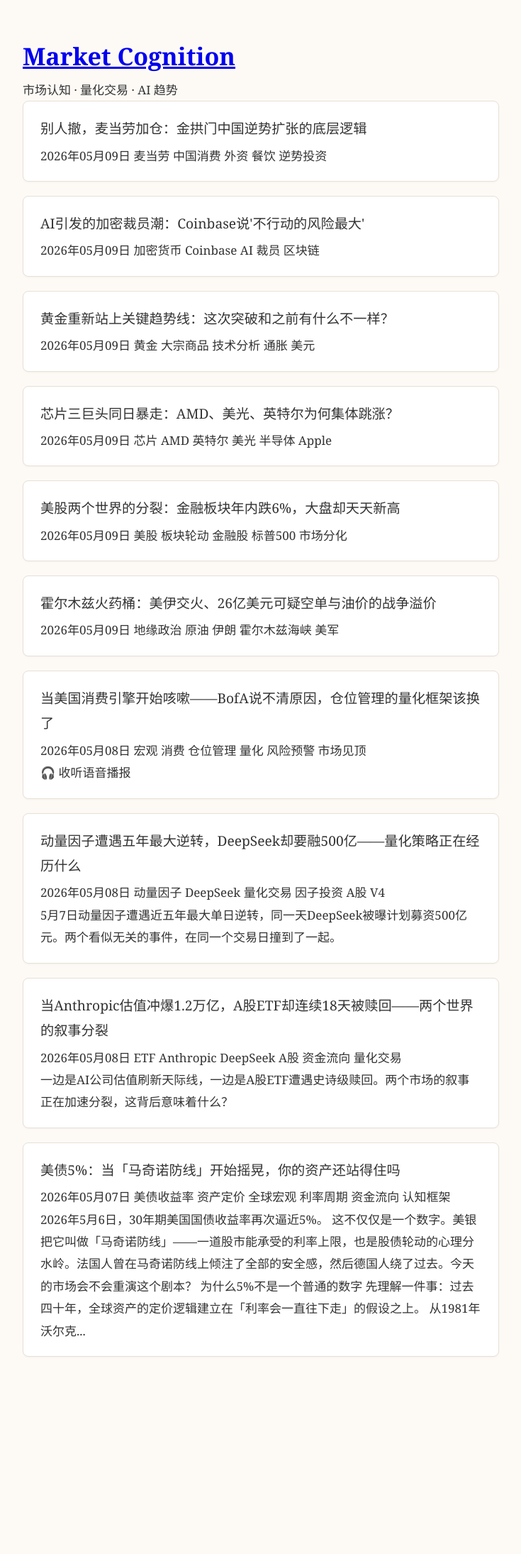
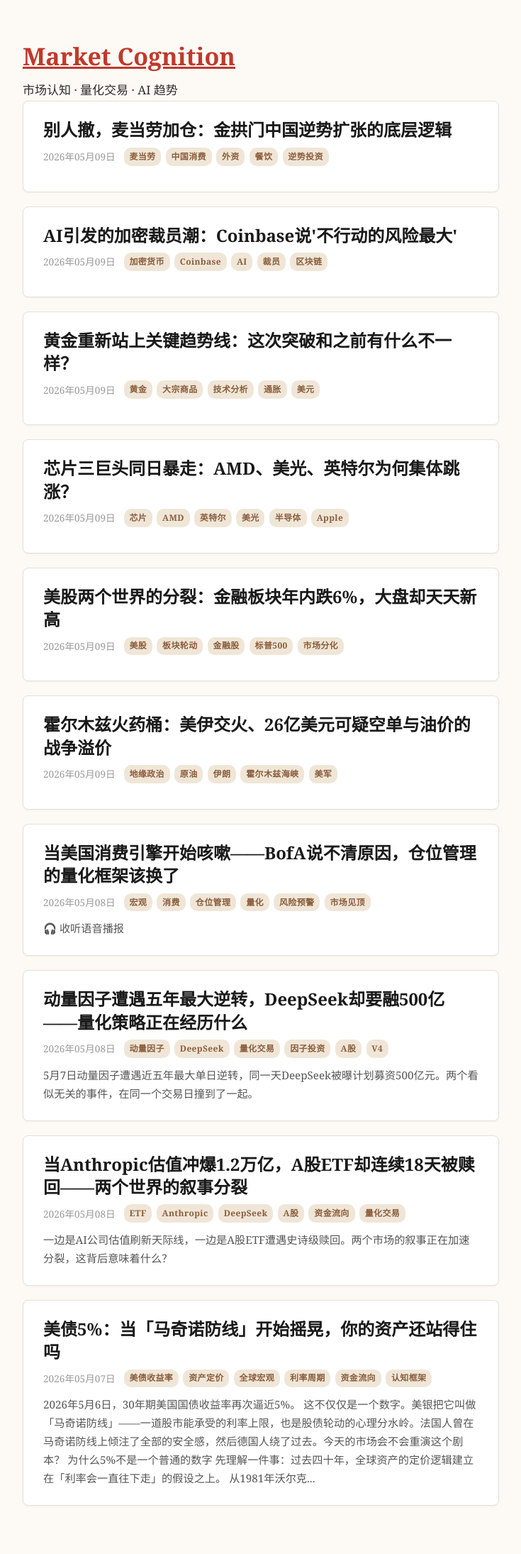
Before and after one commit to betterd365/market-cognition, a Jekyll site: the page built from index.html, in a window 1280 px wide. Shown: the whole page at 71% size, without its empty margins (272-1007 px from the left). Built offline with Jekyll 4.4.1, drawn with Linux system fonts in a browser that asks for light colours; before the commit the page ends 1980 px from its top, so only the background shows below that.

Commit message:
style: 重做视觉层次——标题加大加粗，标签胶囊化，日期/摘要颜色分层

```diff
--- a/css/style.css
+++ b/css/style.css
@@ -4,11 +4,16 @@
   --bg: #fdfaf6;
   --card: #fff;
   --border: #e8e0d5;
-  --text: #333;
-  --muted: #888;
-  --accent: #b8541e;
+  --text: #2d2d2d;
+  --text-secondary: #555;
+  --muted: #999;
+  --accent: #c0392b;
+  --accent-hover: #a93226;
+  --tag-bg: #f0e6d8;
+  --tag-text: #8b5e3c;
   --code-bg: #f5f0e8;
-  --shadow: 0 1px 3px rgba(0,0,0,.04);
+  --shadow: 0 1px 3px rgba(0,0,0,.05);
+  --shadow-hover: 0 2px 8px rgba(0,0,0,.08);
   --radius: 8px;
 }
 
@@ -26,32 +31,149 @@ body {
 /* ── 页头 ── */
 .site-header {
   padding: 2rem 0 1.5rem;
-  border-bottom: 1px solid var(--border);
+  border-bottom: 2px solid var(--border);
   margin-bottom: 2rem;
 }
-.site-header h1 { font-size: 1.6rem; font-weight: 400; }
-.site-header p  { color: var(--muted); margin-top: .25rem; }
+.site-header h1 {
+  font-size: 1.8rem;
+  font-weight: 700;
+  color: var(--text);
+  letter-spacing: 0.02em;
+}
+.site-header p {
+  color: var(--muted);
+  margin-top: .35rem;
+  font-size: 0.95rem;
+}
 
-/* ── 文章列表(首页) ── */
+/* ══════════════════════════════════════
+   首页文章列表
+   ══════════════════════════════════════ */
 .post-list { list-style: none; }
+
 .post-item {
   background: var(--card);
   border: 1px solid var(--border);
   border-radius: var(--radius);
-  padding: 1.25rem 1.5rem;
+  padding: 1.5rem 1.75rem;
   margin-bottom: 1.25rem;
   box-shadow: var(--shadow);
+  transition: box-shadow 0.15s ease;
 }
-.post-item h2 { font-size: 1.2rem; font-weight: 400; margin-bottom: .3rem; }
-.post-item h2 a { color: inherit; text-decoration: none; }
-.post-item h2 a:hover { color: var(--accent); }
-.post-item .meta { font-size: .85rem; color: var(--muted); }
+.post-item:hover {
+  box-shadow: var(--shadow-hover);
+}
 
-/* ── 文章页 ── */
-.post { margin-top: 1.5rem; }
-.post h2 { margin: 1.2rem 0 .5rem; font-size: 1.3rem; font-weight: 500; }
-.post h3 { margin: 1.0rem 0 .4rem; font-size: 1.1rem; font-weight: 500; }
-.post p { margin-bottom: .95rem; }
+/* ── 标题（最突出） ── */
+.post-item h2 {
+  font-size: 1.5rem;
+  font-weight: 700;
+  line-height: 1.35;
+  margin-bottom: 0.5rem;
+}
+.post-item h2 a {
+  color: #1a1a1a;
+  text-decoration: none;
+}
+.post-item h2 a:hover {
+  color: var(--accent);
+}
+
+/* ── 日期（与标签明显区分） ── */
+.post-item .post-meta {
+  display: flex;
+  align-items: center;
+  gap: 0.75rem;
+  margin-bottom: 0.75rem;
+}
+.post-item .post-meta time {
+  color: var(--muted);
+  font-size: 0.85rem;
+}
+
+/* ── 标签（胶囊样式，醒目不喧宾夺主） ── */
+.post-tags {
+  display: flex;
+  flex-wrap: wrap;
+  gap: 0.4rem;
+}
+.tag {
+  display: inline-block;
+  background: var(--tag-bg);
+  color: var(--tag-text);
+  font-size: 0.75rem;
+  font-weight: 600;
+  padding: 0.15em 0.65em;
+  border-radius: 10px;
+  letter-spacing: 0.03em;
+}
+
+/* ── 摘要（清晰可读） ── */
+.post-excerpt {
+  color: var(--text-secondary);
+  font-size: 0.95rem;
+  line-height: 1.7;
+}
+
+/* ── 阅读更多 ── */
+.post-item .read-more {
+  display: inline-block;
+  margin-top: 0.5rem;
+  font-size: 0.85rem;
+  color: var(--accent);
+  font-weight: 600;
+  text-decoration: none;
+}
+.post-item .read-more:hover {
+  text-decoration: underline;
+}
+
+/* ══════════════════════════════════════
+   文章详情页
+   ══════════════════════════════════════ */
+.post {
+  margin-top: 1.5rem;
+}
+
+/* ── 文章标题 ── */
+.post h1 {
+  font-size: 2rem;
+  font-weight: 700;
+  line-height: 1.3;
+  color: #1a1a1a;
+  margin-bottom: 0.6rem;
+}
+
+/* ── 文章元信息 ── */
+.post > .post-meta {
+  display: flex;
+  align-items: center;
+  gap: 0.75rem;
+  margin-bottom: 2rem;
+  padding-bottom: 1rem;
+  border-bottom: 1px solid var(--border);
+}
+.post > .post-meta time {
+  color: var(--muted);
+  font-size: 0.9rem;
+}
+
+/* ── 文章内标题层级 ── */
+.post-content h2 {
+  margin: 2rem 0 0.6rem;
+  font-size: 1.4rem;
+  font-weight: 700;
+  color: #1a1a1a;
+}
+.post-content h3 {
+  margin: 1.4rem 0 0.5rem;
+  font-size: 1.15rem;
+  font-weight: 600;
+  color: #333;
+}
+.post-content p {
+  margin-bottom: .95rem;
+}
 
 /* ── 代码块：防止溢出 ── */
 pre {
@@ -80,11 +202,6 @@ code {
   padding: .1em .4em;
   border-radius: 2px;
 }
-pre code {
-  white-space: pre;
-  color: #3e3a36;
-  padding: 0;
-}
 
 /* ── 引用块 ── */
 blockquote {
@@ -112,8 +229,14 @@ table th { background: #fbf8f2; font-weight: 500; }
 /* ── 图片 ── */
 img { max-width: 100%; border-radius: 4px; }
 
+/* ── 链接 ── */
+a { color: var(--accent); }
+
 /* ── 响应式 ── */
 @media (max-width: 640px) {
   body { padding: 1rem; font-size: 16px; }
   pre { margin-left: -0.5rem; margin-right: -0.5rem; border-radius: 0; }
+  .post-item { padding: 1.2rem; }
+  .post-item h2 { font-size: 1.3rem; }
+  .post h1 { font-size: 1.6rem; }
 }
```
